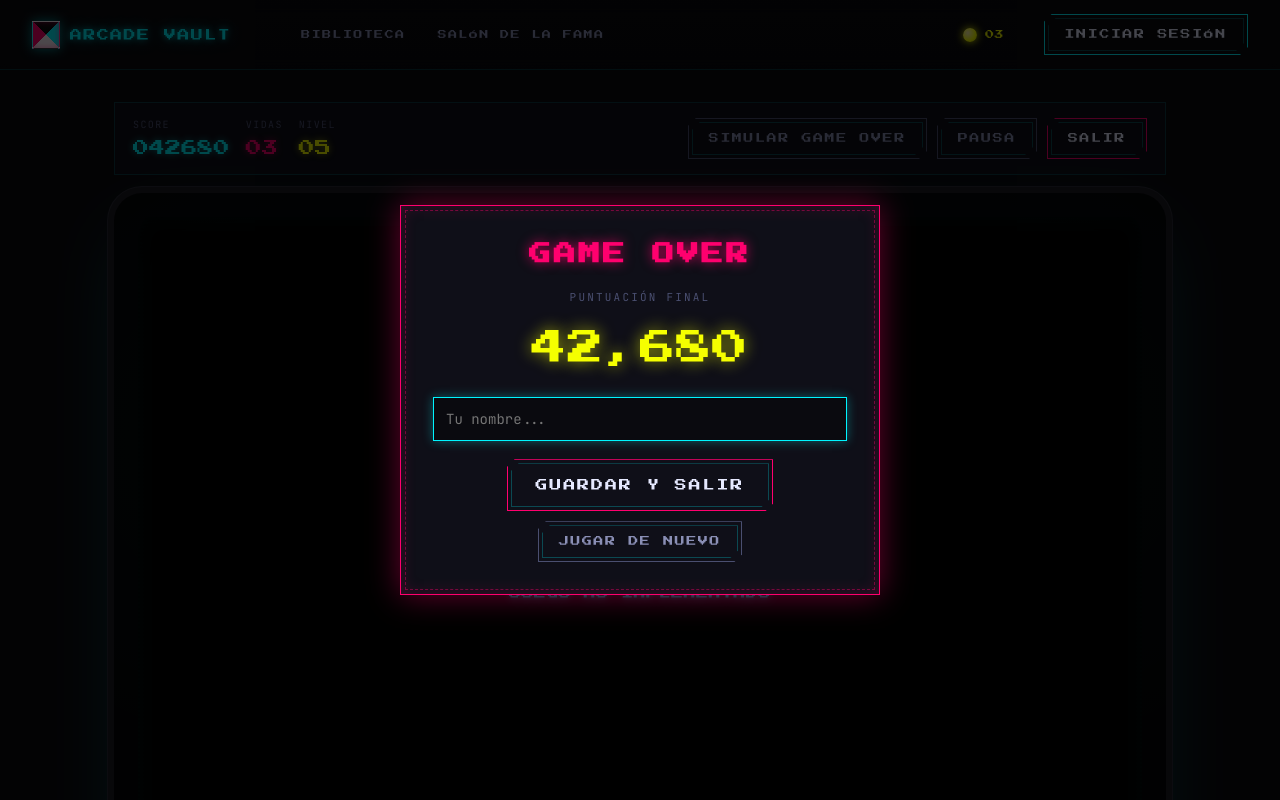
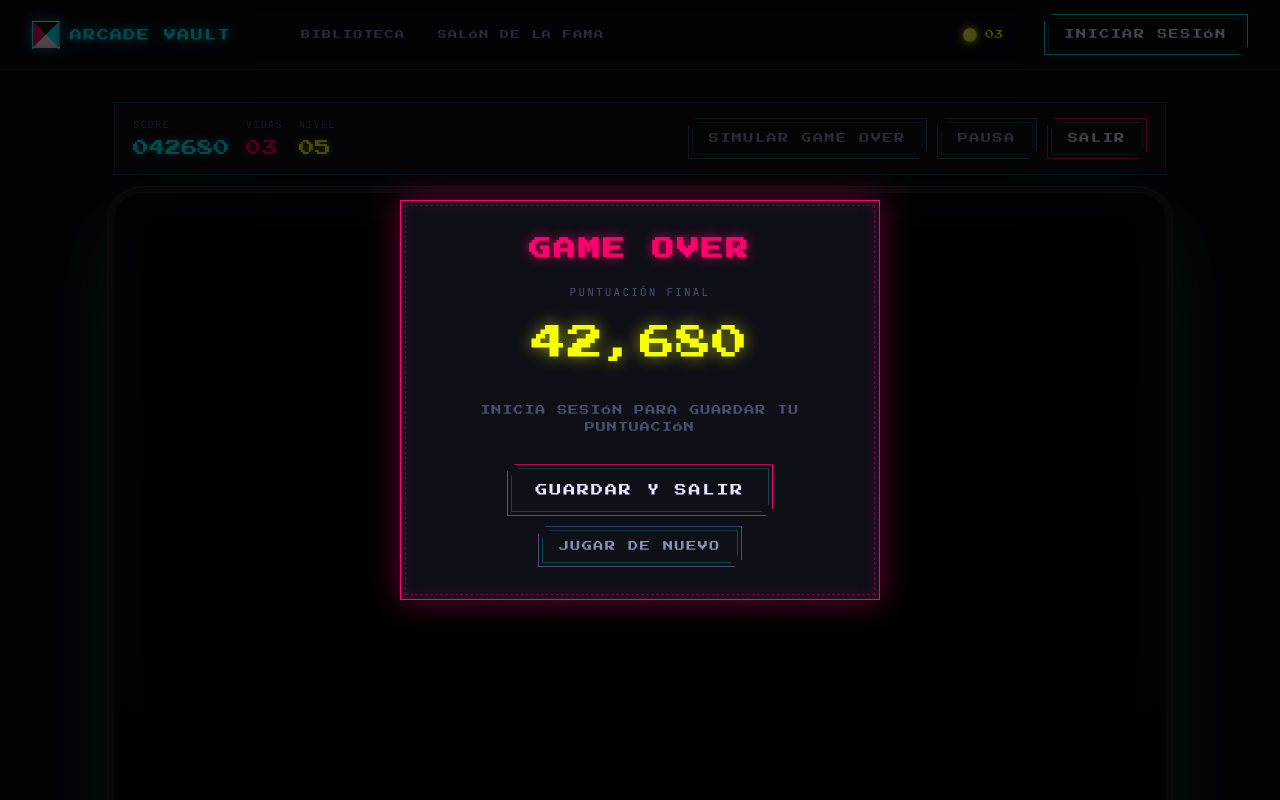
Before and after one commit to jorgitko/05-arcade-vault, a Next.js app: page /jugar/bloque-buster in a window 1280 px wide. Both pictures are taken after a click on the button "SIMULAR GAME OVER". Shown: the top 800 px of the page. Built offline with nearby package versions, Linux system fonts and the light colour scheme; no server answers.

Commit message:
Integrate authentication into score saving flow

```diff
--- a/app/(app)/jugar/[id]/page.tsx
+++ b/app/(app)/jugar/[id]/page.tsx
@@ -3,7 +3,8 @@
 import { useState, use } from 'react';
 import { notFound, useRouter } from 'next/navigation';
 import { GAMES } from '@/lib/data';
-import { saveScore } from '@/lib/storage';
+import { saveScore } from '@/lib/queries';
+import { useAuth } from '@/lib/auth-context';
 import styles from '@/styles/arcade.module.css';
 
 interface PageProps {
@@ -14,10 +15,12 @@ export default function PlayerPage({ params }: PageProps) {
   const { id } = use(params);
   const game = GAMES.find((g) => g.id === id);
   const router = useRouter();
+  const { user } = useAuth();
 
   const [showModal, setShowModal] = useState(false);
-  const [playerName, setPlayerName] = useState('');
   const [saved, setSaved] = useState(false);
+  const [saving, setSaving] = useState(false);
+  const [error, setError] = useState('');
 
   if (!game) {
     notFound();
@@ -25,26 +28,33 @@ export default function PlayerPage({ params }: PageProps) {
 
   const mockScore = 42680;
 
-  const handleSave = () => {
-    if (!playerName.trim()) return;
+  const handleSave = async () => {
+    if (!user) {
+      router.push('/auth');
+      return;
+    }
 
-    saveScore({
-      gameId: game.id,
-      score: mockScore,
-      at: Date.now(),
-    });
-
-    setSaved(true);
-
-    setTimeout(() => {
-      router.push(`/juego/${game.id}`);
-    }, 2000);
+    setError('');
+    setSaving(true);
+    try {
+      await saveScore(game.id, user.id, mockScore);
+      setSaved(true);
+      setTimeout(() => {
+        router.push(`/juego/${game.id}`);
+      }, 2000);
+    } catch (err) {
+      setError(
+        err instanceof Error ? err.message : 'No se pudo guardar el score'
+      );
+    } finally {
+      setSaving(false);
+    }
   };
 
   const handlePlayAgain = () => {
     setShowModal(false);
     setSaved(false);
-    setPlayerName('');
+    setError('');
   };
 
   return (
@@ -111,25 +121,30 @@ export default function PlayerPage({ params }: PageProps) {
             {!saved ? (
               <>
                 <div className={styles['input-row']}>
-                  <input
-                    type="text"
-                    placeholder="Tu nombre..."
-                    maxLength={20}
-                    value={playerName}
-                    onChange={(e) =>
-                      setPlayerName(e.target.value.toUpperCase())
-                    }
-                    autoFocus
-                  />
+                  {user ? (
+                    <p className={styles['modal-player']}>
+                      JUGADOR: {user.name.toUpperCase()}
+                    </p>
+                  ) : (
+                    <p className={styles['modal-player']}>
+                      INICIA SESIÓN PARA GUARDAR TU PUNTUACIÓN
+                    </p>
+                  )}
                 </div>
+
+                {error && (
+                  <p className={styles['auth-error']} role="alert">
+                    {error}
+                  </p>
+                )}
 
                 <div className={styles.actions}>
                   <button
                     className={`${styles.btn} ${styles.magenta} ${styles.lg}`}
                     onClick={handleSave}
-                    disabled={!playerName.trim()}
+                    disabled={saving}
                   >
-                    GUARDAR Y SALIR
+                    {saving ? 'GUARDANDO...' : 'GUARDAR Y SALIR'}
                   </button>
                   <button
                     className={`${styles.btn} ${styles.ghost}`}
--- a/styles/arcade.module.css
+++ b/styles/arcade.module.css
@@ -826,6 +826,14 @@
   border-bottom: 1px solid var(--line);
   letter-spacing: 0.14em;
 }
+.modal-player {
+  font-family: var(--pixel);
+  font-size: 10px;
+  line-height: 1.7;
+  letter-spacing: 0.1em;
+  color: var(--ink-faint);
+  text-align: center;
+}
 .lb-empty {
   padding: 22px 16px;
   text-align: center;
```
